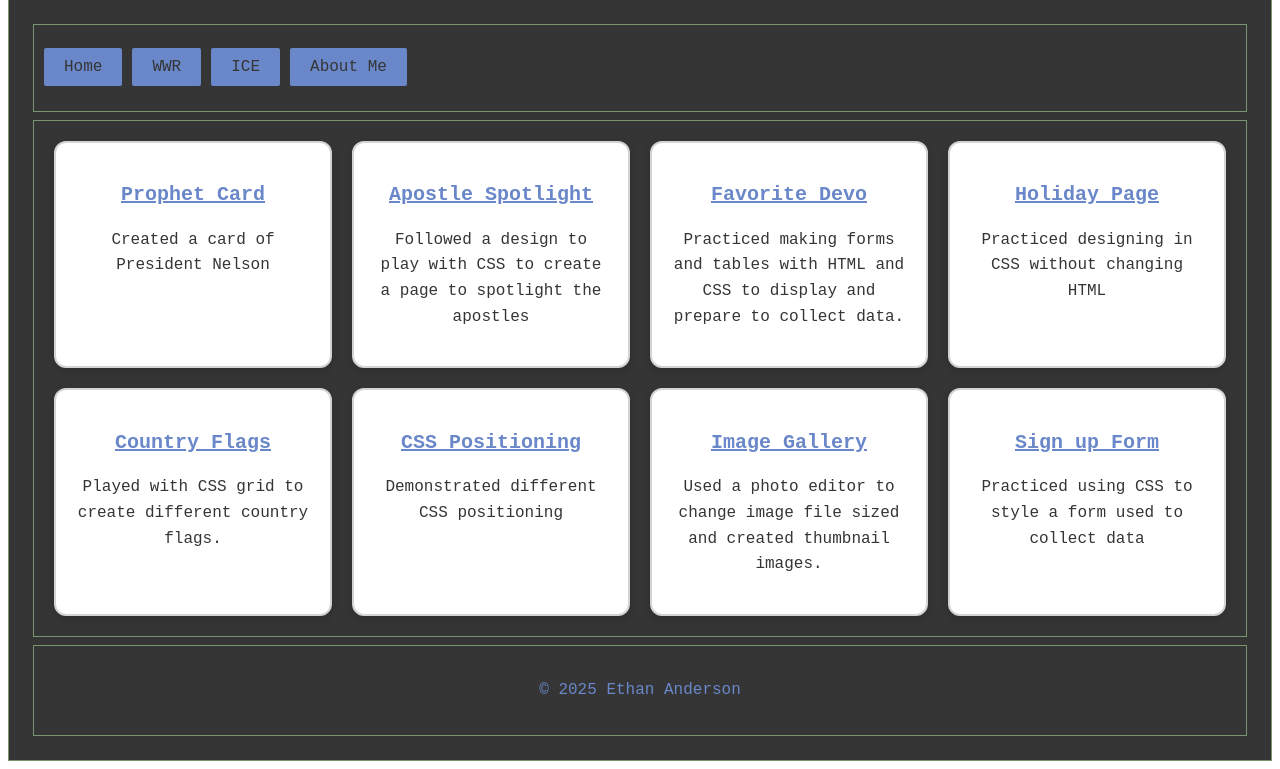
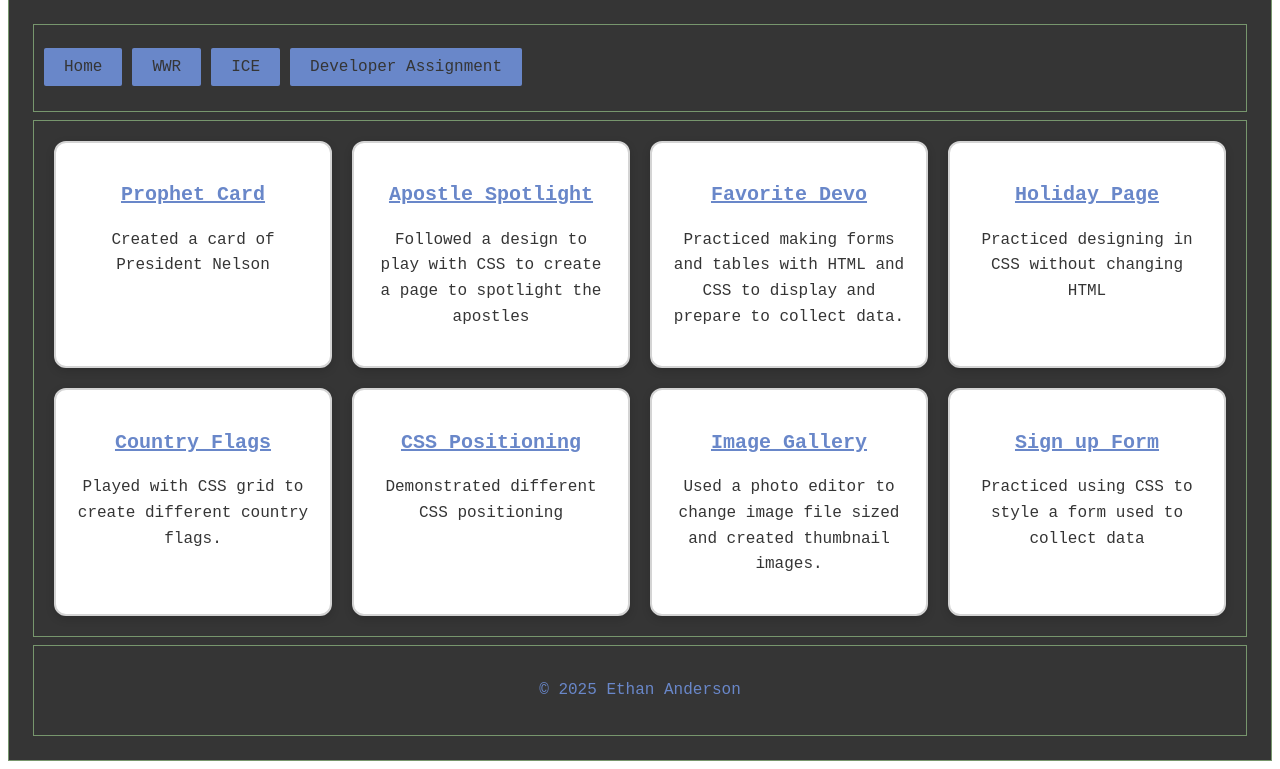
Before and after one commit to ethanderson33/WDD, a plain HTML site: page ice.html in a window 1280 px wide. Shown: the part 135-904 px from the top of the page. Drawn offline with Linux system fonts and the light colour scheme.

Commit message:
please work

```diff
--- a/ice.html
+++ b/ice.html
@@ -153,7 +153,7 @@
                 <li><a href="index.html">Home</a></li>
                 <li><a href="wwr/index.html">WWR</a></li>
                 <li><a href="#">ICE</a></li>
-                <li><a href="#">About Me</a></li>
+                <li><a href="dev.html">Developer Assignment</a></li>
             </ul>
         </nav>
 
```
